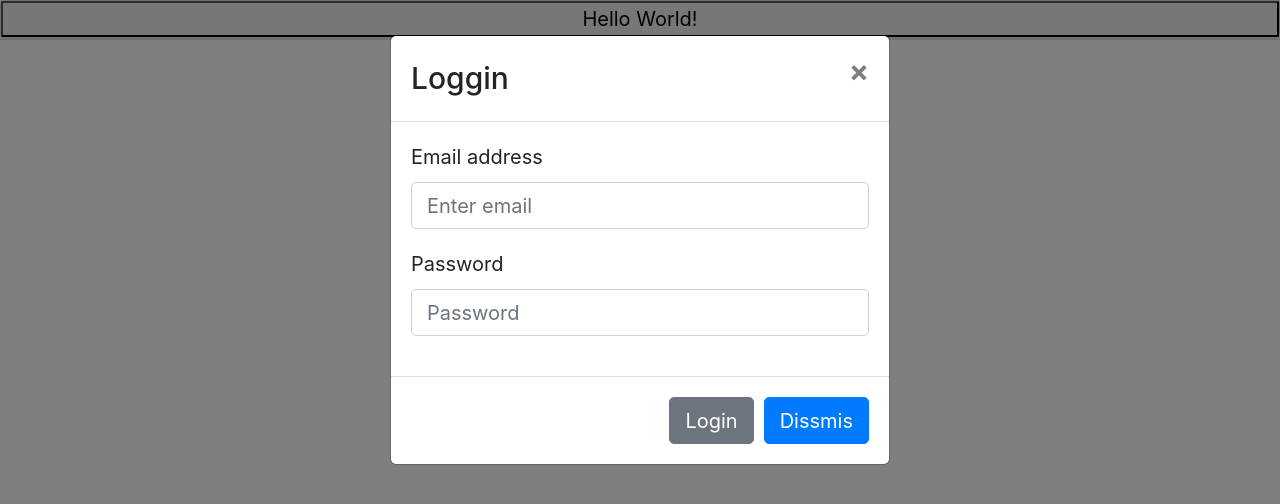
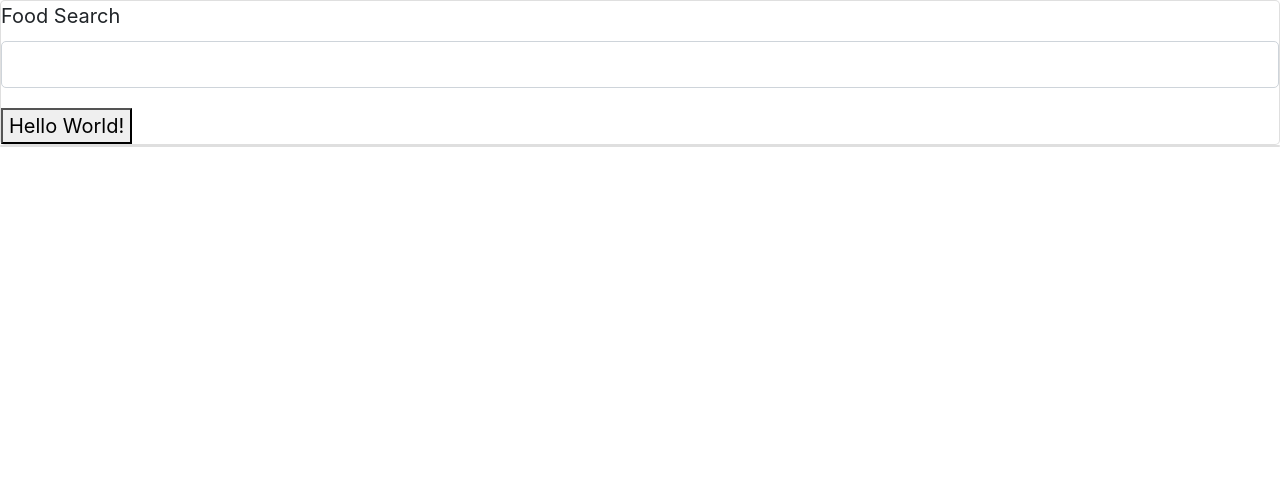
Before and after one commit to Stanmozolevskiy/Project-3, a React (Create React App) app: page /contact in a window 1280 px wide. Shown: the top 504 px of the page. Built offline with nearby package versions, Linux system fonts and the light colour scheme.

Commit message:
got the search bar and button to work with the API just need to display the results

```diff
--- a/src/components/pages/foodPage/Call.js
+++ b/src/components/pages/foodPage/Call.js
@@ -1,6 +1,5 @@
 const food = search => {
     const axios = require('axios');
-    require('dotenv').config();
     const id = "4fd1d55d"
     const key = "9788c6b183e3995fbc144d4b1b300850"
     axios.get("https://api.nutritionix.com/v1_1/search/" + search + "?results=0:10&fields=item_name,brand_name,nf_calories&appId=" + id + "&appKey=" + key)
@@ -16,5 +15,4 @@
         });
 
 }
-food("Steak")
 module.exports = food
--- a/src/components/pages/login page/Login.js
+++ b/src/components/pages/login page/Login.js
@@ -3,6 +3,7 @@
 import Button from 'react-bootstrap/Button';
 import Modal from 'react-bootstrap/Modal';
 import Food from '../foodPage/Contact'
+import API from "../../../utils/API";
 
 class Login extends React.Component {
   constructor(props, context) {
@@ -12,13 +13,12 @@
     this.handleClose = this.handleClose.bind(this);
 
     this.state = {
+      show: true,
+    };
+    this.state = {
       userName: "",
       userPassword: "",
-      search: "Steak"
-    };
-
-    this.state = {
-      show: true,
+      query: ""
     };
   }
 
@@ -48,24 +48,24 @@
   handleShow() {
     this.setState({ show: true });
   }
-  food = any => {
-    const axios = require('axios');
-    require('dotenv').config();
-    const id = "4fd1d55d"
-    const key = "9788c6b183e3995fbc144d4b1b300850"
-    any = this.setState(this.state.search)
-    console.log(any)
-    axios.get("https://api.nutritionix.com/v1_1/search/" + any + "?results=0:10&fields=item_name,brand_name,nf_calories&appId=" + id + "&appKey=" + key)
+  searchFood = query => {
+    API.search(query)
       .then(response => {
         const itemName = response.data.hits[0].fields.item_name
         const brand = response.data.hits[0].fields.brand_name
         const calories = response.data.hits[0].fields.nf_calories
         const servingSize = response.data.hits[0].fields.nf_serving_size_qty
-        console.log(Object.entries(response.data.hits))
-        console.log("\nName: " + itemName + "\nBrand: " + brand + "\nCalories: " + calories + "\nServing Size: " + servingSize)
+        console.log(response.data.hits[0].fields)
+        const data = ("\nName: " + itemName + "\nBrand: " + brand + "\nCalories: " + calories + "\nServing Size: " + servingSize)
+        console.log(data)
+        this.render(<div></div>)
       });
   }
+  handleFoodSubmit = (event) => {
+    event.preventDefault();
+    this.searchFood(this.state.query)
 
+  }
   render() {
     return (
       <>
@@ -79,12 +79,12 @@
           <Modal.Body>
 
             <div className="form-group">
-              <label for="exampleInputEmail1">Email address</label>
+              <label htmlFor="exampleInputEmail1">Email address</label>
               <input type="email" value={this.state.userName} onChange={this.handleInputChange} name="userName" className="form-control" id="exampleInputEmail1" aria-describedby="emailHelp" placeholder="Enter email" />
               <small id="emailHelp" className="form-text text-muted"></small>
             </div>
             <div className="form-group">
-              <label for="exampleInputPassword1">Password</label>
+              <label htmlFor="exampleInputPassword1">Password</label>
               <input type="password" value={this.state.userPassword} onChange={this.handleInputChange} name="userPassword" className="form-control" id="exampleInputPassword1" placeholder="Password" />
             </div>
           </Modal.Body>
@@ -99,8 +99,13 @@
           </Modal.Footer>
         </Modal>
         <Food>
-          <button onClick={this.food}>Hello World!</button>
-
+          <form>
+            <div className="form-group">
+              <label htmlFor="exampleInputEmail1">Food Search</label>
+              <input type="search" value={this.state.query} onChange={this.handleInputChange} name="query" className="form-control" />
+            </div>
+            <button onClick={this.handleFoodSubmit}>Hello World!</button>
+          </form>
         </Food>
       </>
     );
--- /dev/null
+++ b/src/utils/API.js
@@ -0,0 +1,11 @@
+import axios from "axios"
+export default {
+    search: (query) => {
+        const id = "4fd1d55d"
+        const key = "9788c6b183e3995fbc144d4b1b300850"
+        const baseURL = "https://api.nutritionix.com/v1_1/search/"
+        const paramsURL = "?results=0:10&fields=item_name,brand_name,nf_calories&appId=" + id
+        const keyURL = "&appKey=" + key
+        return axios.get( baseURL + query + paramsURL + keyURL)
+    }
+}
```
